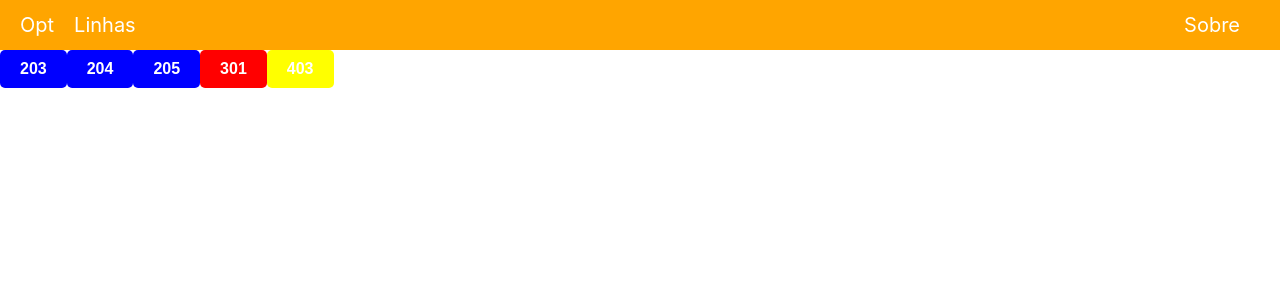
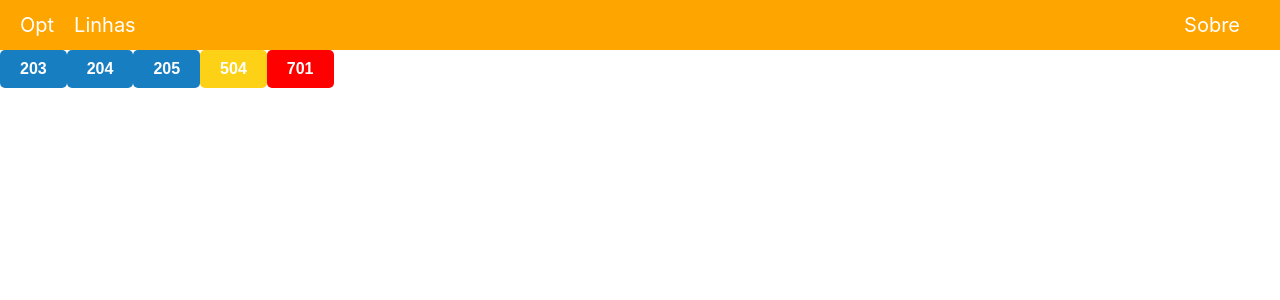
Before and after one commit to TiagoMRib/Dashboard-PublicTransportation, a React (Create React App) app: page / in a window 1280 px wide. Shown: the top 300 px of the page. Built offline with nearby package versions, Linux system fonts and the light colour scheme.

Commit message:
Fixed colors :)

```diff
--- a/src/Main.js
+++ b/src/Main.js
@@ -27,8 +27,8 @@ function Main() {
               <LineButton number={203} onClick={() => handleButtonClicked(203)} />
               <LineButton number={204} onClick={() => handleButtonClicked(204)} />
               <LineButton number={205} onClick={() => handleButtonClicked(205)} />
-              <LineButton number={301} onClick={() => handleButtonClicked(301)} />
-              <LineButton number={403} onClick={() => handleButtonClicked(403)} />
+              <LineButton number={504} onClick={() => handleButtonClicked(504)} />
+              <LineButton number={701} onClick={() => handleButtonClicked(701)} />
         </div>
         )}
       </div>
--- a/src/components/LineButton.css
+++ b/src/components/LineButton.css
@@ -1,15 +1,15 @@
 
 
 .blue-button {
-    background-color: blue;
+    background-color: #187ec2;
   }
 
   .red-button {
-    background-color: red;
+    background-color: #ff0000;
   }
 
   .yellow-button {
-    background-color: yellow;
+    background-color: #fcd116
   }
 
   .blue-button, .red-button, .yellow-button {
--- a/src/components/LineButton.js
+++ b/src/components/LineButton.js
@@ -12,9 +12,9 @@ function LineButton(props) {
 
   if (props.number.toString().startsWith("2")) {
     buttonClass = "blue-button";
-  } else if (props.number.toString().startsWith("3")) {
+  } else if (props.number.toString().startsWith("7")) {
     buttonClass = "red-button";
-  } else if (props.number.toString().startsWith("4")) {
+  } else if (props.number.toString().startsWith("5")) {
     buttonClass = "yellow-button";
   }
   return (
```
